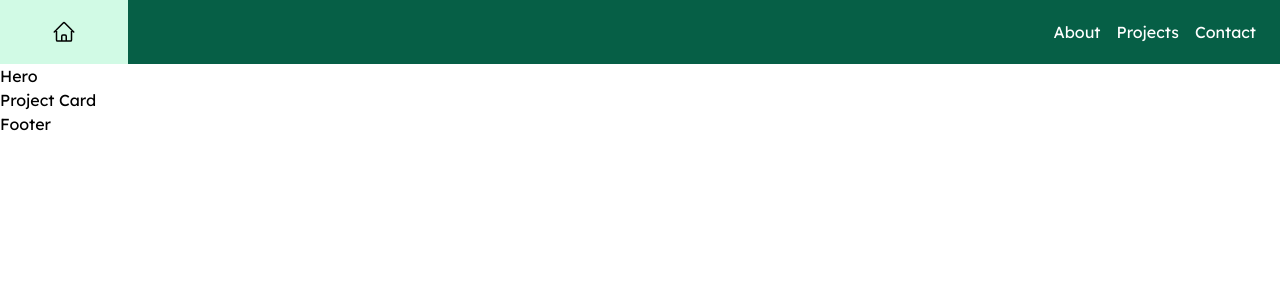
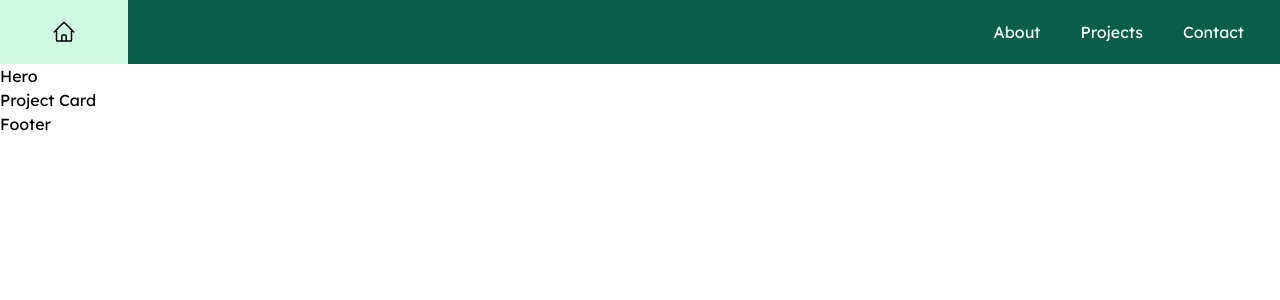
Before and after one commit to efmorales/portfolio, a React (Vite) app: page / in a window 1280 px wide. Shown: the top 300 px of the page. Built offline with nearby package versions, Linux system fonts and the light colour scheme; a web font is replaced by a local one.

Commit message:
added styling animations fornav buttons in desktop and mobile

```diff
--- a/src/components/Navbar.tsx
+++ b/src/components/Navbar.tsx
@@ -11,21 +11,21 @@ function Navbar() {
       <div className="bg-emerald-100 w-32 h-full flex justify-center items-center">
         <HomeIcon className="h-6 w-6 text-black" />
       </div>
-      <div className="hidden sm:flex px-6 gap-4">
-        <button className="text-white">About</button>
-        <button className="text-white">Projects</button>
-        <button className="text-white">Contact</button>
+      <div className="hidden sm:flex px-6 h-full gap-4">
+        <button className="text-white hover:bg-emerald-700 px-3 py-2 rounded-md transition-colors duration-300">About</button>
+        <button className="text-white hover:bg-emerald-700 px-3 py-2 rounded-md transition-colors duration-300">Projects</button>
+        <button className="text-white hover:bg-emerald-700 px-3 py-2 rounded-md transition-colors duration-300">Contact</button>
       </div>
-      <div className="sm:hidden px-4 flex-col">
+      <div className="sm:hidden px-4 flex-col hover:bg-emerald-700 rounded-md transition-colors duration-300">
         <button
           onClick={() => setIsOpen(!isOpen)}>
           <Bars3Icon className="h-14 w-6 text-white" />
         </button>
         {isOpen && (
           <div className="absolute left-0 bg-emerald-700 w-full flex flex-col items-center py-2">
-            <button className="text-white py-2">About</button>
-            <button className="text-white py-2">Projects</button>
-            <button className="text-white py-2">Contact</button>
+            <button className="text-white hover:bg-emerald-500 px-28 py-2 rounded-md transition-colors duration-300">About</button>
+            <button className="text-white hover:bg-emerald-500 px-28 py-2 rounded-md transition-colors duration-300">Projects</button>
+            <button className="text-white hover:bg-emerald-500 px-28 py-2 rounded-md transition-colors duration-300">Contact</button>
           </div>
         )}
       </div>
```
